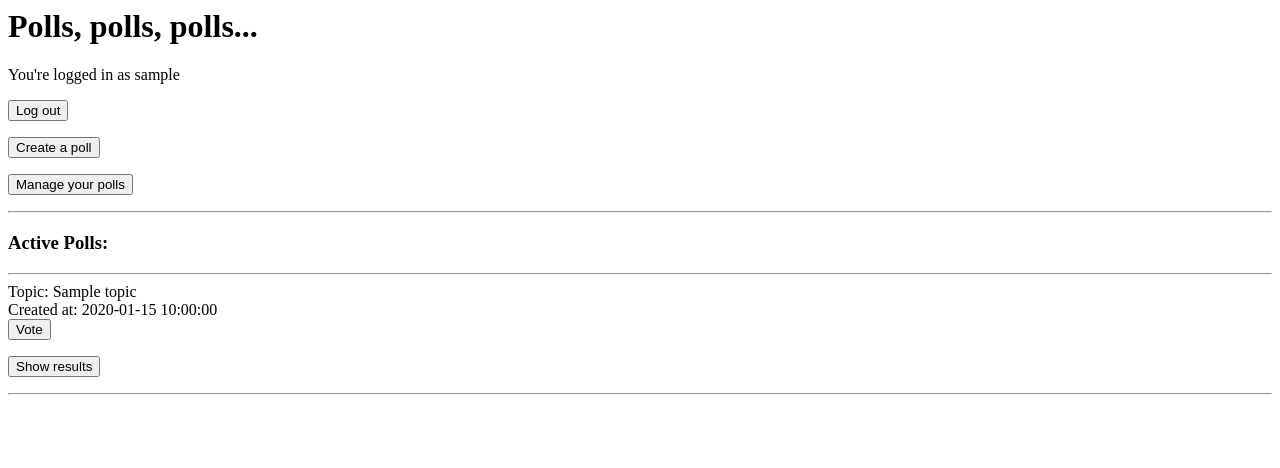
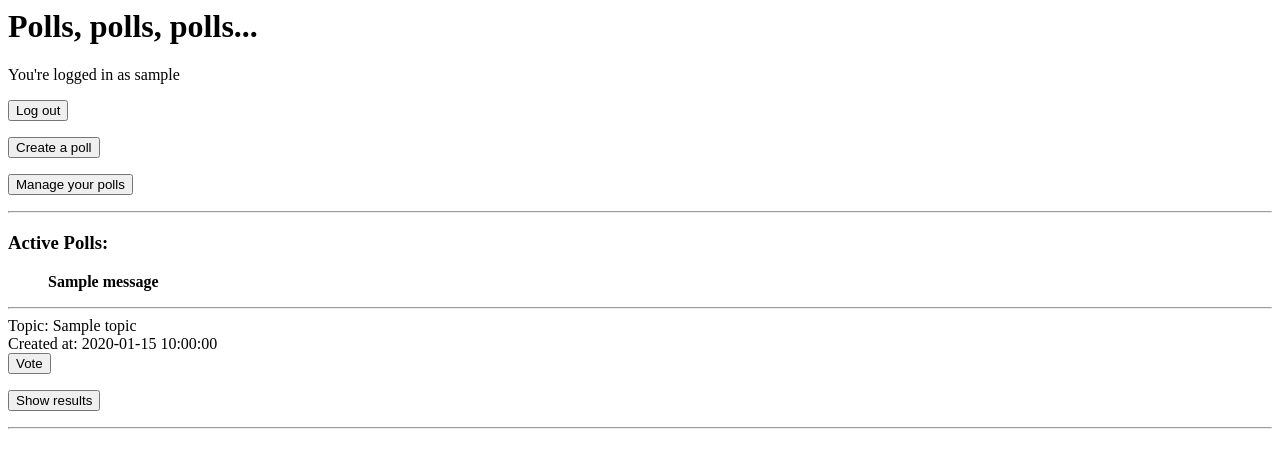
Before and after one commit to aihyytiainen/pollsite, a Flask app: template templates/index.html in a window 1280 px wide. Shown: the top 468 px of the page. Run offline with Flask 3, Linux system fonts and the light colour scheme; the visitor is signed in with stand-in values (Sample User, id 1); the template is opened without the code that fills it: most values are stand-ins (such as "Sample title", 1, 10 or a date in 2020); one stand-in notice (Sample message) is shown.

Commit message:
Error message if trying to vote again

```diff
--- a/app.py
+++ b/app.py
@@ -1,5 +1,5 @@
-from flask import Flask
-from flask import redirect, render_template, request, session
+#from flask import Flask
+from flask import redirect, render_template, request, session, Flask, flash
 from flask_sqlalchemy import SQLAlchemy
 from sqlalchemy.sql import text
 from os import getenv
@@ -100,6 +100,7 @@ def poll(id):
 	voted = "SELECT * FROM votedpolls WHERE poll_id=:id AND username=:username"
 	voted_result = db.session.execute(text(voted), {"id":id, "username":username})
 	if voted_result.fetchone() != None:
+		flash("Only one vote per user in a poll!")
 		return redirect("/")
 	sql = "SELECT topic FROM polls WHERE id=:id"
 	result = db.session.execute(text(sql), {"id":id})
--- a/templates/index.html
+++ b/templates/index.html
@@ -4,9 +4,21 @@
 
 {% include 'navbar.html' %}
 
+
 {% if session.username %}
 <hr>
 <h3>Active Polls:</h3>
+
+{% with messages = get_flashed_messages() %}
+  {% if messages %}
+    <ul class=flashes>
+    {% for message in messages %}
+      <strong>{{ message }}</strong>
+    {% endfor %}
+    </ul>
+  {% endif %}
+{% endwith %}
+
 <hr>
 {% for poll in polls %}
 Topic: {{ poll.topic }} <br>
--- a/templates/login_fail.html
+++ b/templates/login_fail.html
@@ -1,8 +1,3 @@
-{% if error %}
-<p>{{ error }}</p>
-{% endif %}
-
-
 <head>
   <title>Login failed</title>
 </head>
```
